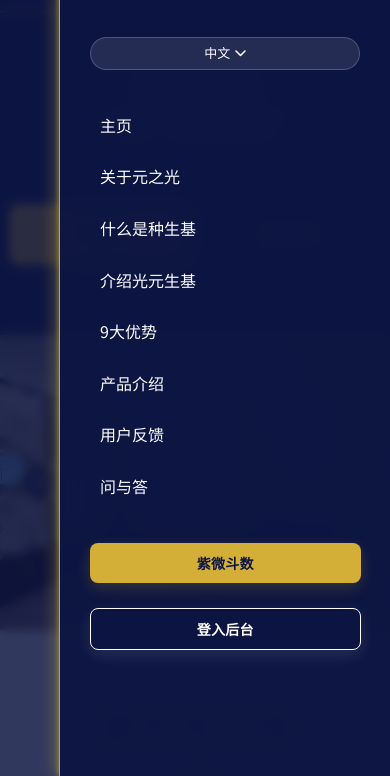
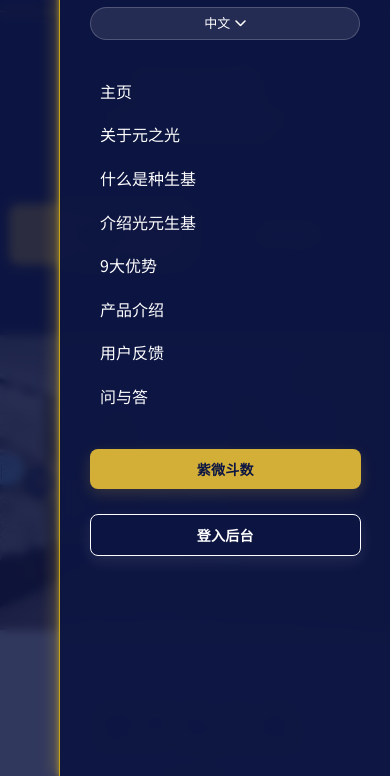
Before and after one commit to robertjames9/yzg.github.io, a plain HTML site: page index.html in a window 390 px wide. Both pictures are taken after a click on the element 354 px from the left and 39 px from the top of the page. Shown: the part 68-844 px from the top of the page. Drawn offline with nearby package versions, Linux system fonts and the light colour scheme.

Commit message:
Update Style

```diff
--- a/css/english-adjustments.css
+++ b/css/english-adjustments.css
@@ -14,7 +14,7 @@ html[lang="en"] .nav-links {
 
 /* 调整导航按钮组 */
 html[lang="en"] .nav-buttons {
-    gap: 0.8rem; /* 减小按钮间距 */
+    gap: 0.5rem; /* 减小按钮间距 */
 }
 
 /* 调整紫微斗数按钮 */
--- a/css/style.css
+++ b/css/style.css
@@ -114,7 +114,6 @@ h1, h2, h3, h4, h5, h6 {
     background: rgba(13, 22, 66, 0.95);
     backdrop-filter: blur(10px);
     -webkit-backdrop-filter: blur(10px);
-    padding: 80px 0 20px;
     display: flex;
     flex-direction: column;
     gap: 10px;
@@ -388,7 +387,6 @@ h1, h2, h3, h4, h5, h6 {
         background: rgba(13, 22, 66, 0.95);
         backdrop-filter: blur(10px);
         -webkit-backdrop-filter: blur(10px);
-        padding: 80px 0 20px;
         flex-direction: column;
         gap: 10px;
         opacity: 0;
@@ -410,7 +408,7 @@ h1, h2, h3, h4, h5, h6 {
     }
 
     .nav-links a {
-        padding: 8px 40px;
+        padding: 4px 40px;
         width: 100%;
         text-align: left;
         font-size: 16px;
@@ -4053,7 +4051,6 @@ body:has(.image-viewer.active) .hamburger {
 
     /* 确保导航菜单有足够的高度和滚动能力 */
     .nav-links {
-        padding: 80px 0 30px; /* 减少底部内边距 */
         max-height: 100vh;
         overflow-y: auto;
     }
@@ -4456,7 +4453,7 @@ body:has(.image-viewer.active) .hamburger {
 
     /* 导航链接样式 */
     .nav-links a {
-        padding: 8px 40px;
+        padding: 4px 40px;
         margin: 0;
         text-align: left;
         display: block; /* 确保块级显示 */
--- a/js/language-switcher.js
+++ b/js/language-switcher.js
@@ -158,7 +158,7 @@ document.addEventListener('DOMContentLoaded', function() {
                 switcherContainer.style.display = 'block';
                 switcherContainer.style.width = '100%';
                 switcherContainer.style.padding = '5px 30px';
-                switcherContainer.style.marginTop = '20px';
+                switcherContainer.style.marginTop = '70px';
                 switcherContainer.style.marginBottom = '20px';
                 switcherContainer.style.textAlign = 'center';
 
```
